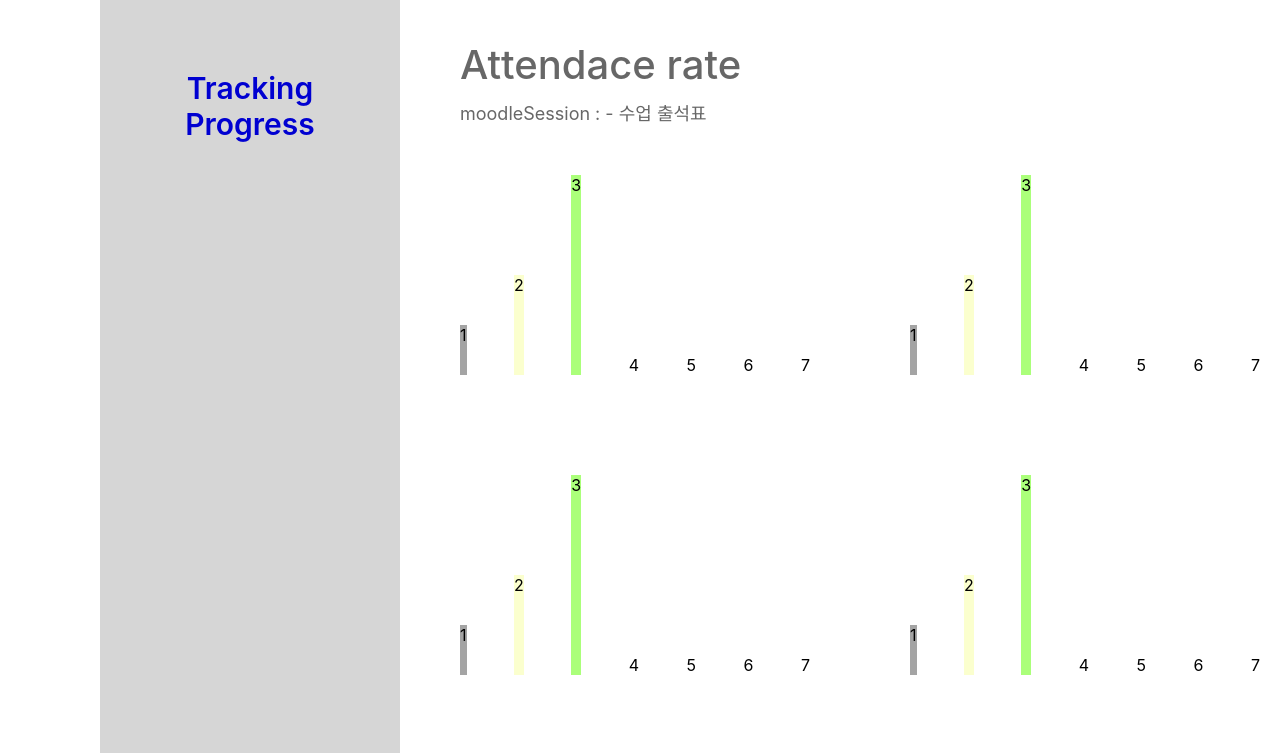
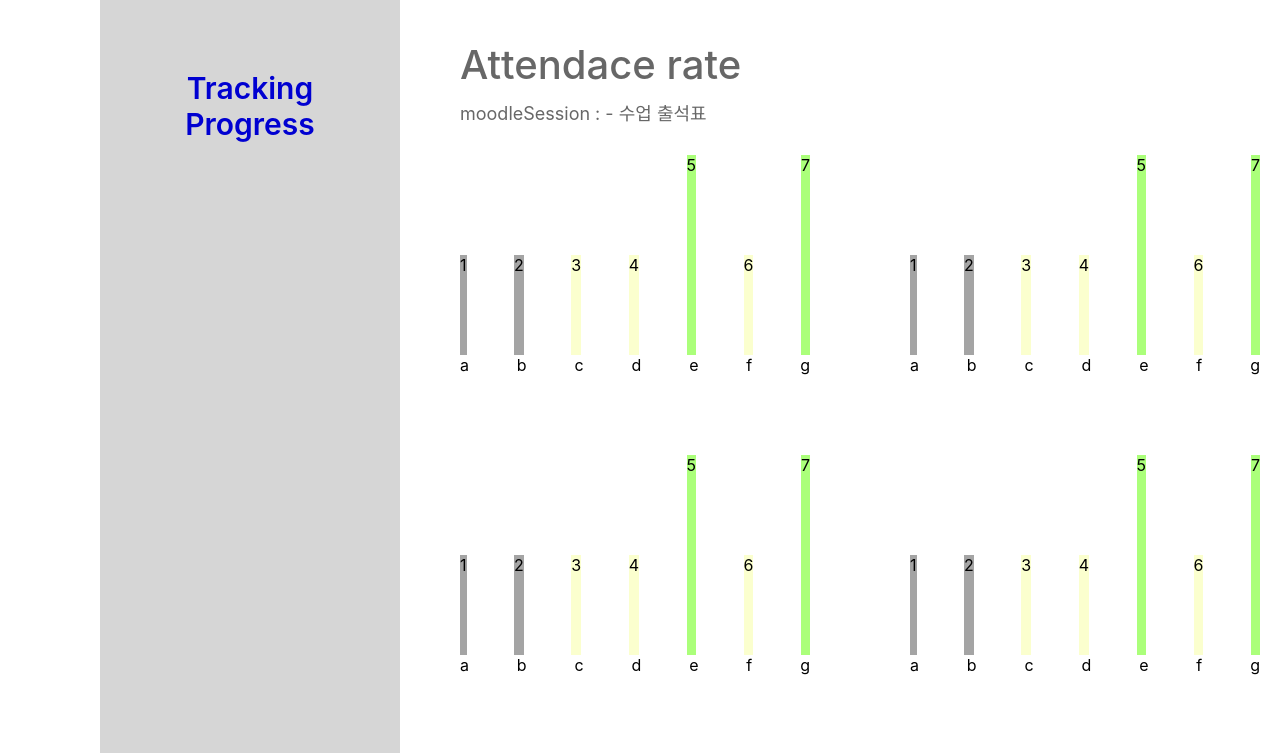
Before and after one commit to llooster/tracking-progress, a React (Create React App) app in the folder tracking-progress/: page /select/1 in a window 1280 px wide. Shown: the top 753 px of the page. Built offline with nearby package versions, Linux system fonts and the light colour scheme.

Commit message:
json파일 값에 따른 id대입

```diff
--- a/tracking-progress/src/component/table/table.json
+++ b/tracking-progress/src/component/table/table.json
@@ -1,9 +1,9 @@
-[
-    { "a": "1" },
-    { "b": "1" },
-    { "c": "2" },
-    { "d": "2" },
-    { "e": "3" },
-    { "f": "2" },
-    { "g": "3" }
-]
+{
+    "a": "1",
+    "b": "1",
+    "c": "2",
+    "d": "2",
+    "e": "3",
+    "f": "2",
+    "g": "3"
+}
--- a/tracking-progress/src/page/Gragh/Gragh.css
+++ b/tracking-progress/src/page/Gragh/Gragh.css
@@ -23,7 +23,7 @@
     /* position: absolute; */
     background-color: rgb(164, 164, 164);
     width: auto;
-    height: 50px;
+    height: 100px;
 }
 .gragh #late {
     background-color: rgb(251, 255, 206);
@@ -35,3 +35,8 @@
     width: auto;
     height: 200px;
 }
+.color {
+    display: flex;
+    flex-direction: row;
+    justify-content: space-between;
+}
--- a/tracking-progress/src/page/Gragh/Gragh.jsx
+++ b/tracking-progress/src/page/Gragh/Gragh.jsx
@@ -7,35 +7,42 @@ import Table from "../../component/table/Table.json";
 
 class Gragh extends PureComponent {
     state = {
-        level: [],
+        name: Object.keys(Table),
+        // level: Object.values(Table),
+        value: Object.values(Table).map((each, index) => {
+            if (each === "1") {
+                return "absence";
+            } else if (each === "2") {
+                return "late";
+            } else {
+                return "attendance";
+            }
+        }),
     };
-    // getLevel = () => {
-    //     this.setState({
-    //         level: Table.map((item, index) => {
-    //             // return item;
-    //         }),
-    //     });
-    // };
     render() {
-        // let newTable = Table.map((item, index) => {
-        //     item.a
-        // });
-        // this.getLevel();
-        let { level } = this.state;
-
-        console.log(level);
+        let { name, level, value } = this.state;
+        console.log("name :>> ", name);
+        // console.log("level :>> ", level);
         return (
             <div className="graghWhole">
                 <div className="gragh">
-                    <div id="absence">1</div>
-                    <div id="late">2</div>
-                    <div id="attendance">3</div>
-                    <div>4</div>
-                    <div>5</div>
-                    <div>6</div>
-                    <div>7</div>
+                    <div id={value[0]}>1</div>
+                    <div id={value[1]}>2</div>
+                    <div id={value[2]}>3</div>
+                    <div id={value[3]}>4</div>
+                    <div id={value[4]}>5</div>
+                    <div id={value[5]}>6</div>
+                    <div id={value[6]}>7</div>
                 </div>
-                <div className="color"></div>
+                <div className="color">
+                    <span>{name[0]}</span>
+                    <span>{name[1]}</span>
+                    <span>{name[2]}</span>
+                    <span>{name[3]}</span>
+                    <span>{name[4]}</span>
+                    <span>{name[5]}</span>
+                    <span>{name[6]}</span>
+                </div>
             </div>
         );
     }
```
